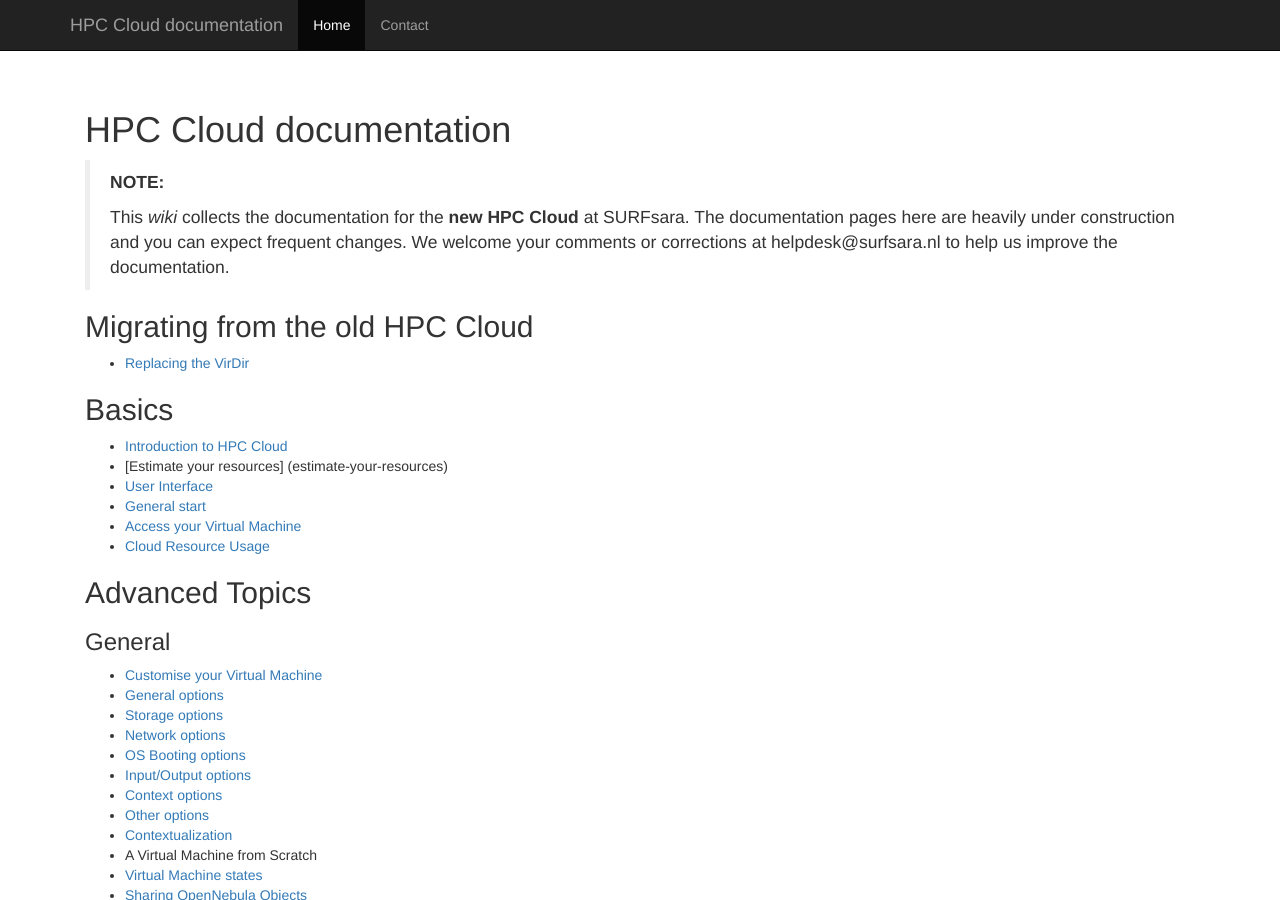
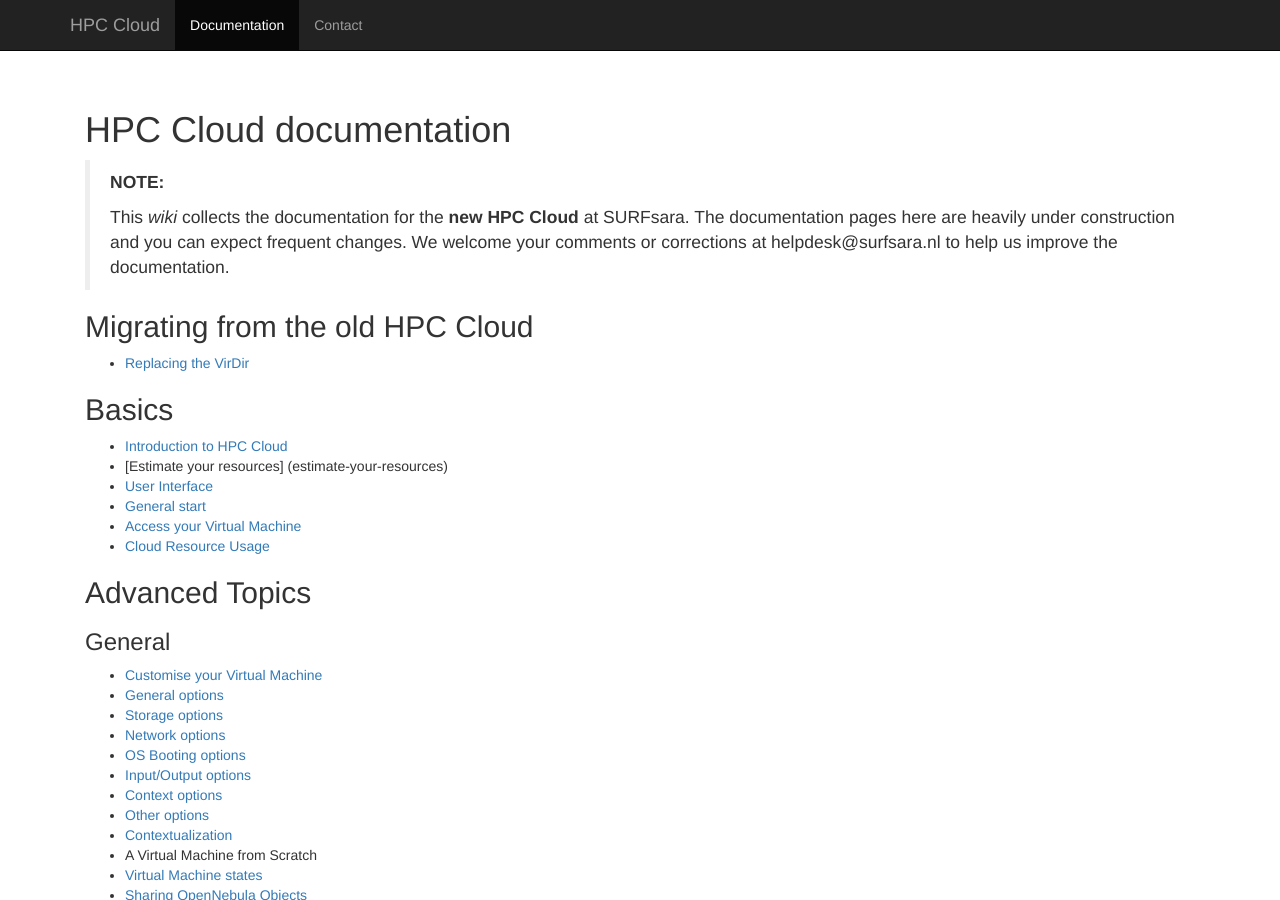
Before and after one commit to sara-nl/clouddocs, a Jekyll site: the page built from index.markdown, in a window 1280 px wide and 900 px high. Built offline with Jekyll 4.4.1, drawn with Linux system fonts in a browser that asks for light colours; nearby versions of some CDN libraries.

Commit message:
Changed the link to 'home' in the menu

```diff
--- a/_layouts/default.html
+++ b/_layouts/default.html
@@ -30,11 +30,11 @@
             <span class="icon-bar"></span>
             <span class="icon-bar"></span>
           </button>
-          <a class="navbar-brand" href="#">HPC Cloud documentation</a>
+          <a class="navbar-brand" href="#">HPC Cloud</a>
         </div>
         <div id="navbar" class="collapse navbar-collapse">
           <ul class="nav navbar-nav">
-            <li class="active"><a href="index.html">Home</a></li>
+            <li class="active"><a href="{{relative}}">Documentation</a></li>
             <li><a href="https://www.surf.nl/en/contact.html">Contact</a></li>
           </ul>
         </div><!--/.nav-collapse -->
```
